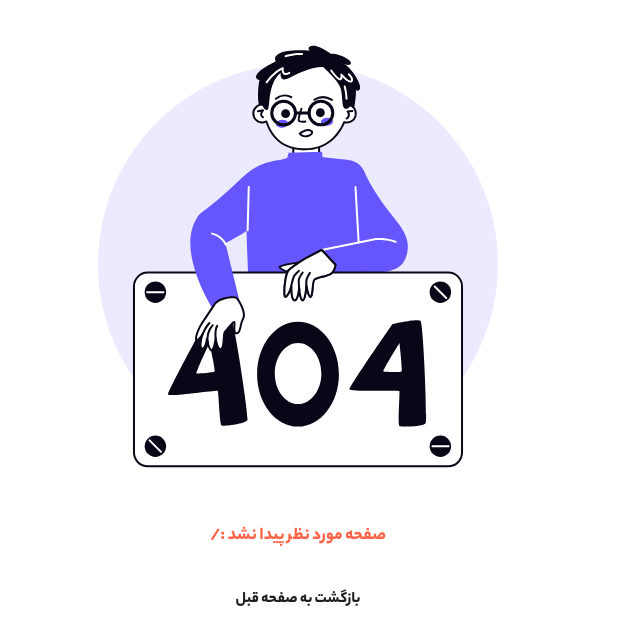
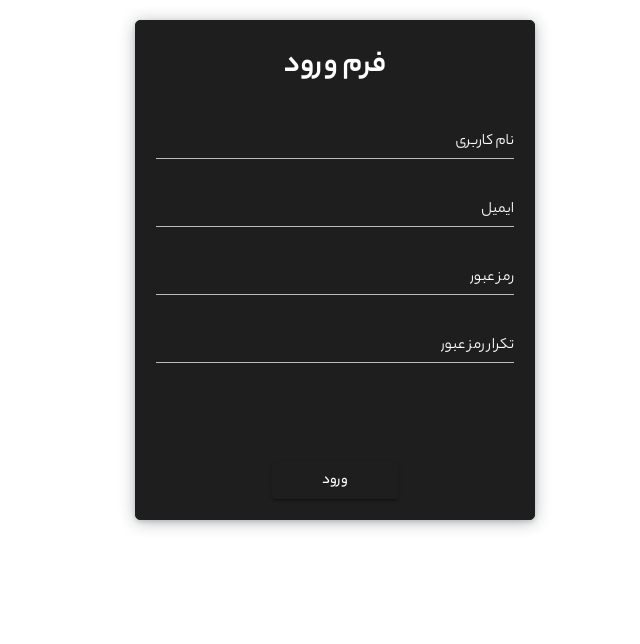
Before and after one commit to hamidazimiazp/car-front-suspension-parts, a React (Vite) app in the folder frontend/shopping/: page /auth/register in a window 1280 px wide. Shown: the top 644 px of the page, without its empty margins (403-1043 px from the left). Built offline with nearby package versions, Linux system fonts and the light colour scheme.

Commit message:
add login and register page and route

```diff
--- a/frontend/shopping/src/App.jsx
+++ b/frontend/shopping/src/App.jsx
@@ -4,7 +4,7 @@ import { darkTheme, lightTheme } from "constants/theme";
 import { useCallback } from "react";
 import { useLocalStorage } from "utils/localStorage/localStorage";
 const App = () => {
-  const [themeValue, setThemeValue] = useLocalStorage("theme", "light");
+  const [themeValue, setThemeValue] = useLocalStorage("theme", "dark");
 
   const ThemeHandler = useCallback(() => {
     if (themeValue == "light") {
--- /dev/null
+++ b/frontend/shopping/src/pages/Auth/Login.jsx
@@ -0,0 +1,129 @@
+import {
+  Box,
+  Button,
+  Container,
+  Grid2,
+  TextField,
+  Typography,
+} from "@mui/material";
+import propTypes from "prop-types";
+import useTitle from "utils/hooks/useTitle";
+import { styled, useTheme } from "@mui/material/styles";
+import { useState } from "react";
+
+const Wrapper = styled(Grid2)(({ theme }) => ({
+  width: "100%",
+  minHeight: "400px",
+  height: "400px",
+  border: `1px solid ${theme.palette.primary.main}`,
+  background: theme.palette.primary.main,
+  color: theme.palette.secondary.contrastText,
+  borderRadius: 5,
+  margin: "auto",
+  marginTop: 20,
+  padding: 20,
+  boxShadow:
+    "rgba(14, 30, 37, 0.12) 0px 2px 4px 0px, rgba(14, 30, 37, 0.32) 0px 2px 16px 0px",
+  [theme.breakpoints.up("sm")]: {
+    width: 400,
+  },
+}));
+
+const CustomTextField = styled(TextField)(({ theme }) => ({
+  "& .MuiInputLabel-root": {
+    right: 0, // Align the label to the right
+    left: "unset", // Override left position
+    textAlign: "right",
+    color: theme.palette.primary.contrastText,
+  },
+  "& .MuiInputBase-input": {
+    direction: "rtl", // Ensure input text is RTL
+    color: theme.palette.primary.contrastText,
+  },
+  marginTop: 20,
+  width: "100%",
+}));
+
+const Login = ({ PageTitle }) => {
+  useTitle(PageTitle);
+  const theme = useTheme();
+  const [formData, setFormData] = useState({
+    email: "",
+    password: "",
+  });
+
+  const onChangeHandler = (e) => {
+    setFormData({ ...formData, [e.target.name]: e.target.value });
+  };
+
+  const loginHandler = (e) => {
+    e.preventDefault();
+    console.log(formData);
+  };
+
+  return (
+    <Container maxWidth="lg">
+      <Wrapper size={{ xs: 12 }}>
+        <Typography
+          textAlign={"center"}
+          variant="p"
+          component={"h1"}
+          color="primary.contrastText"
+        >
+          فرم ورود
+        </Typography>
+        <form
+          onSubmit={loginHandler}
+          style={{
+            height: "100%",
+            display: "flex",
+            flexDirection: "column",
+            justifyContent: "space-around",
+            alignItems: "center",
+          }}
+        >
+          <Box>
+            <CustomTextField
+              onChange={onChangeHandler}
+              value={formData.email}
+              id="email"
+              label="ایمیل"
+              name="email"
+              variant="standard"
+              placeholder="ایمیل عبور خود را وارد کنید"
+              type="email"
+            />
+            <CustomTextField
+              onChange={onChangeHandler}
+              value={formData.password}
+              type="password"
+              id="password"
+              label="رمز عبور"
+              name="password"
+              variant="standard"
+              placeholder="رمز عبور خود را وارد کنید"
+            />
+          </Box>
+          <Button
+            variant="contained"
+            type="submit"
+            size="large"
+            sx={{
+              padding: "5px 50px",
+              background: theme.palette.primary.main,
+              color: theme.palette.primary.contrastText,
+            }}
+          >
+            ورود
+          </Button>
+        </form>
+      </Wrapper>
+    </Container>
+  );
+};
+
+export default Login;
+
+Login.propTypes = {
+  PageTitle: propTypes.string,
+};
--- /dev/null
+++ b/frontend/shopping/src/pages/Auth/Register.jsx
@@ -0,0 +1,151 @@
+import {
+  Box,
+  Button,
+  Container,
+  Grid2,
+  TextField,
+  Typography,
+} from "@mui/material";
+import propTypes from "prop-types";
+import useTitle from "utils/hooks/useTitle";
+import { styled, useTheme } from "@mui/material/styles";
+import { useState } from "react";
+
+const Wrapper = styled(Grid2)(({ theme }) => ({
+  width: "100%",
+  minHeight: "500px",
+  border: `1px solid ${theme.palette.primary.main}`,
+  background: theme.palette.primary.main,
+  color: theme.palette.secondary.contrastText,
+  borderRadius: 5,
+  margin: "auto",
+  marginTop: 20,
+  padding: 20,
+  boxShadow:
+    "rgba(14, 30, 37, 0.12) 0px 2px 4px 0px, rgba(14, 30, 37, 0.32) 0px 2px 16px 0px",
+  [theme.breakpoints.up("sm")]: {
+    width: 400,
+  },
+}));
+
+const CustomTextField = styled(TextField)(({ theme }) => ({
+  "& .MuiInputLabel-root": {
+    right: 0, // Align the label to the right
+    left: "unset", // Override left position
+    textAlign: "right",
+    color: theme.palette.primary.contrastText,
+  },
+  "& .MuiInputBase-input": {
+    direction: "rtl", // Ensure input text is RTL
+    color: theme.palette.primary.contrastText,
+  },
+  marginTop: 20,
+  width: "100%",
+}));
+
+const Register = ({ PageTitle }) => {
+  useTitle(PageTitle);
+  const theme = useTheme();
+  const [formData, setFormData] = useState({
+    username: "",
+    email: "",
+    password: "",
+    password_confirm: "",
+  });
+
+  const onChangeHandler = (e) => {
+    setFormData({ ...formData, [e.target.name]: e.target.value });
+  };
+
+  const registerHandler = (e) => {
+    e.preventDefault();
+    console.log(formData);
+  };
+
+  return (
+    <Container maxWidth="lg">
+      <Wrapper size={{ xs: 12 }}>
+        <Typography
+          textAlign={"center"}
+          variant="p"
+          component={"h1"}
+          color="primary.contrastText"
+        >
+          فرم ورود
+        </Typography>
+        <form
+          onSubmit={registerHandler}
+          style={{
+            height: "100%",
+            display: "flex",
+            flexDirection: "column",
+            justifyContent: "space-around",
+            alignItems: "center",
+            gap: 100,
+          }}
+        >
+          <Box>
+            <CustomTextField
+              onChange={onChangeHandler}
+              value={formData.username}
+              id="username"
+              label="نام کاربری"
+              name="username"
+              variant="standard"
+              placeholder="نام کاربری خود را وارد کنید"
+              type="text"
+            />
+            <CustomTextField
+              onChange={onChangeHandler}
+              value={formData.email}
+              id="email"
+              label="ایمیل"
+              name="email"
+              variant="standard"
+              placeholder="ایمیل خود را وارد کنید"
+              type="email"
+            />
+            <CustomTextField
+              onChange={onChangeHandler}
+              value={formData.password}
+              type="password"
+              id="password"
+              label="رمز عبور"
+              name="password"
+              variant="standard"
+              placeholder="رمز عبور خود را وارد کنید"
+            />
+            <CustomTextField
+              onChange={onChangeHandler}
+              value={formData.password_confirm}
+              type="password"
+              id="password_confirm"
+              label="تکرار رمز عبور"
+              name="password_confirm"
+              variant="standard"
+              placeholder="رمز عبور خود را مجددا وارد کنید"
+            />
+          </Box>
+          <Button
+            variant="contained"
+            type="submit"
+            size="large"
+            sx={{
+              padding: "5px 50px",
+              background: theme.palette.primary.main,
+              color: theme.palette.primary.contrastText,
+            }}
+          >
+            ورود
+          </Button>
+        </form>
+      </Wrapper>
+    </Container>
+  );
+};
+
+export default Register;
+
+Register.propTypes = {
+  PageTitle: propTypes.string,
+};
--- a/frontend/shopping/src/router/Router.jsx
+++ b/frontend/shopping/src/router/Router.jsx
@@ -2,14 +2,41 @@ import { Route, Routes } from "react-router-dom";
 import DashboardPage from "pages/DashboardPage/DashboardPage";
 import NotFoundPage from "pages/404/404";
 import HomePage from "pages/HomePage/HomePage";
+import propTypes from "prop-types";
+import Layout from "layouts/main/Layout";
+import Login from "pages/Auth/Login";
+import Register from "pages/Auth/Register";
 
-const Router = () => {
+const Router = ({ themeValue, ThemeHandler }) => {
   return (
     <Routes>
-      <Route index element={<HomePage PageTitle="صفحه اصلی" />} />
       <Route
-        path="/dashboard"
+        index
+        element={
+          <Layout themeValue={themeValue} ThemeHandler={ThemeHandler}>
+            <HomePage PageTitle="صفحه اصلی" />
+          </Layout>
+        }
+      />
+      <Route
+        path="/dashboard/"
         element={<DashboardPage PageTitle="داشبورد" />}
+      />
+      <Route
+        path="/auth/login/"
+        element={
+          <Layout themeValue={themeValue} ThemeHandler={ThemeHandler}>
+            <Login PageTitle="ورود" />
+          </Layout>
+        }
+      />
+      <Route
+        path="/auth/register/"
+        element={
+          <Layout themeValue={themeValue} ThemeHandler={ThemeHandler}>
+            <Register PageTitle="ثبت نام" />
+          </Layout>
+        }
       />
       <Route path="*" element={<NotFoundPage title="پیدا نشد!!!" />} />
     </Routes>
@@ -17,3 +44,8 @@ const Router = () => {
 };
 
 export default Router;
+
+Router.propTypes = {
+  themeValue: propTypes.string,
+  ThemeHandler: propTypes.func,
+};
```
